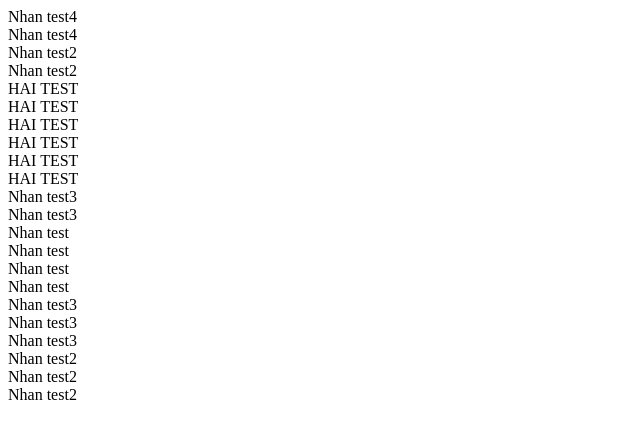
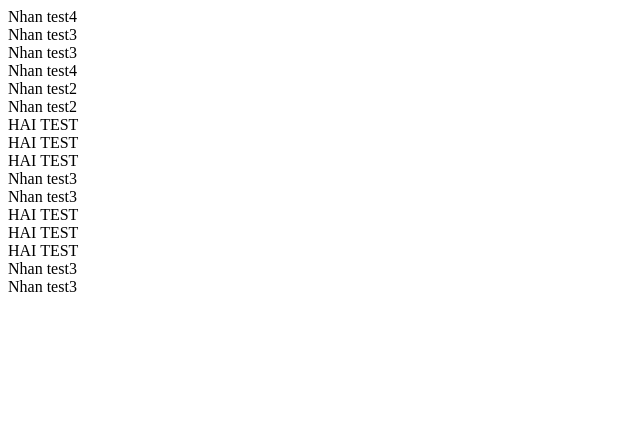
Before and after one commit to minhhai280283/testing, a plain HTML site: page index.html in a window 1280 px wide. Shown: the whole page, without its empty margins (0-640 px from the left). Drawn offline with Linux system fonts and the light colour scheme.

Commit message:
6th commit

```diff
--- a/index.html
+++ b/index.html
@@ -5,26 +5,22 @@
 </head>
 <body>
 <div>Nhan test4</div>
+<div>Nhan test3</div>
+  <div>Nhan test3</div>
   <div>Nhan test4</div>
   <div>Nhan test2</div>
   <div>Nhan test2</div>
   <div>HAI TEST</div>
 <div>HAI TEST</div>
 <div>HAI TEST</div>
+<div>Nhan test3</div>
+  <div>Nhan test3</div>
 <div>HAI TEST</div>
 <div>HAI TEST</div>
 <div>HAI TEST</div>
   <div>Nhan test3</div>
   <div>Nhan test3</div>
-  <div>Nhan test</div>
-  <div>Nhan test</div>
-  <div>Nhan test</div>
-  <div>Nhan test</div>
-  <div>Nhan test3</div>
-  <div>Nhan test3</div>
-  <div>Nhan test3</div>
-  <div>Nhan test2</div>
-  <div>Nhan test2</div>
-  <div>Nhan test2</div>
+
+
 </body>
 </html>
```
